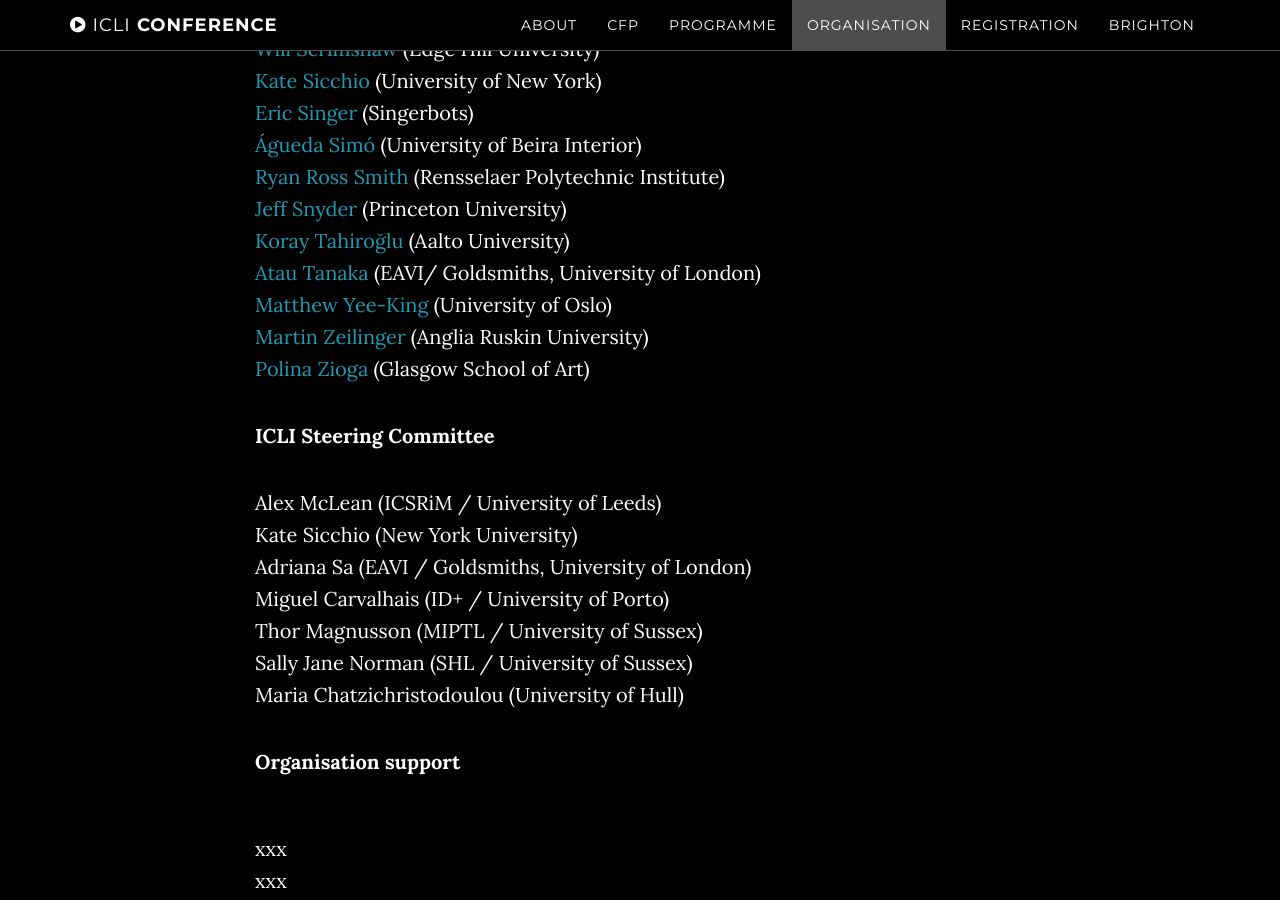
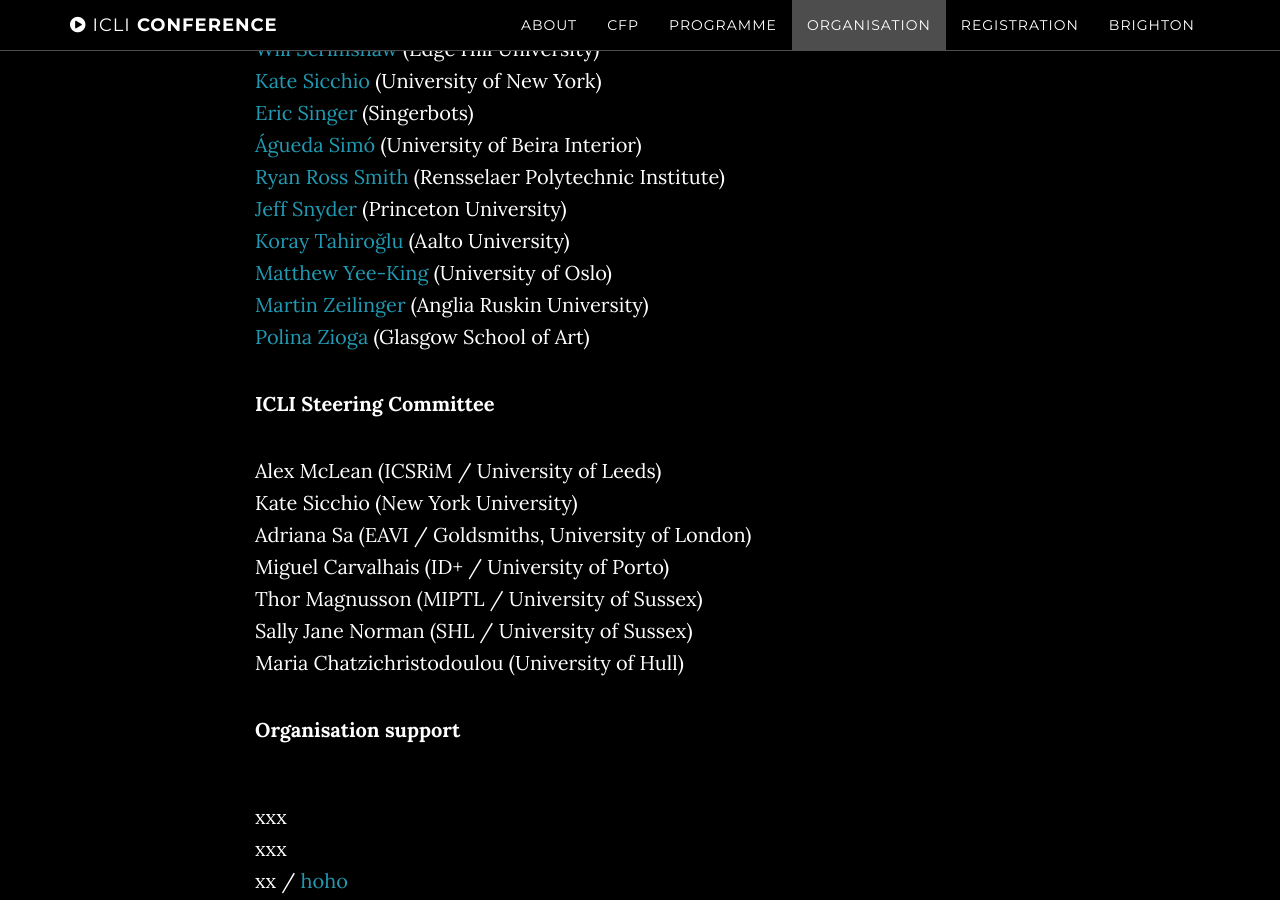
Before and after one commit to thormagnusson/liveinterfaces, a Jekyll site: the page built from index.html, in a window 1280 px wide and 900 px high, scrolled down 8144 px. Built offline with Jekyll 4.4.1, drawn with Linux system fonts in a browser that asks for light colours.

Commit message:
fixing committee

```diff
--- a/_includes/organisation.html
+++ b/_includes/organisation.html
@@ -172,9 +172,6 @@
             <a href="http://mlab.taik.fi/~korayt/" target="_blank">
             Koray Tahiroğlu</a> (Aalto University)<br>
 
-            <a href="http://eavi.goldsmithsdigital.com/staff/prof-atau-tanaka/" target="_blank">
-            Atau Tanaka</a> (EAVI/ Goldsmiths, University of London)<br>
-
             <a href="http://www.yeeking.net" target="_blank">
             Matthew Yee-King</a> (University of Oslo)<br>
 
```
